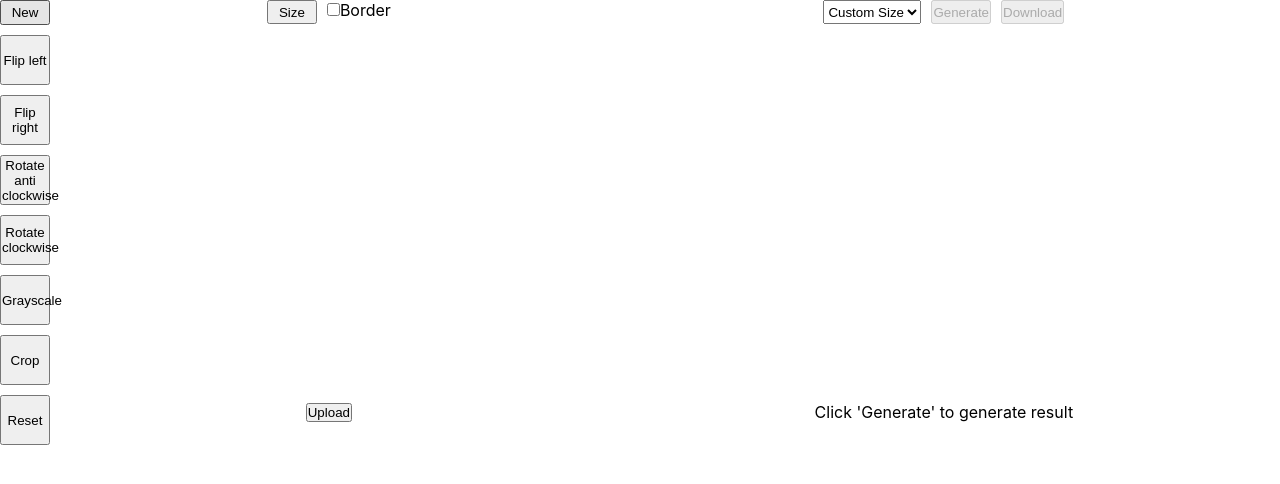
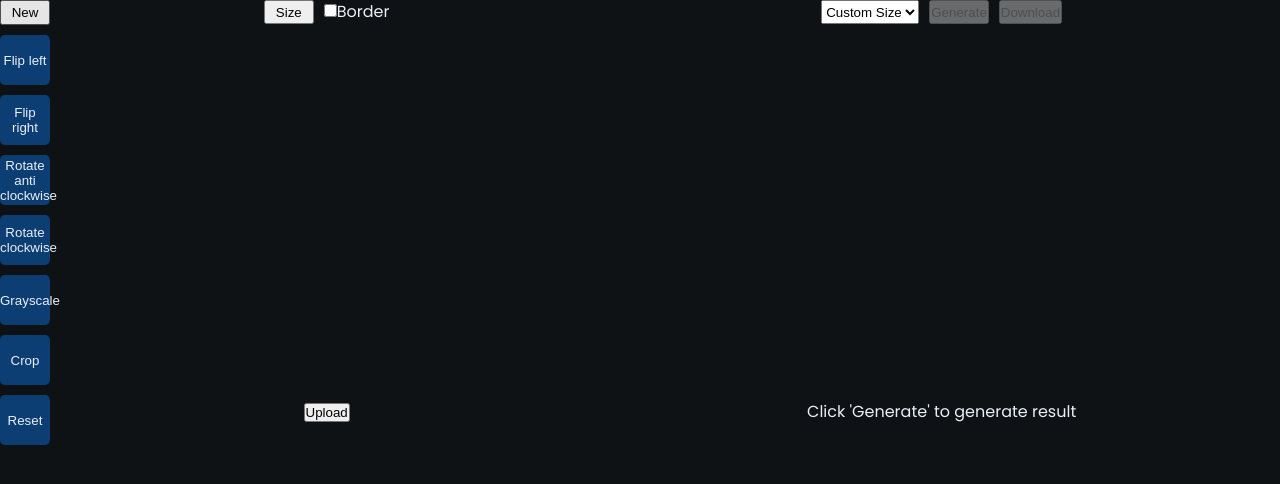
Before and after one commit to dipeshhhh/Print-Grid, a React (Create React App) app: page / in a window 1280 px wide. Shown: the top 484 px of the page. Built offline with nearby package versions, Linux system fonts and the light colour scheme; the HTML template or start-up script is replaced by a standard one.

Commit message:
Initial themes set

```diff
--- a/src/App.css
+++ b/src/App.css
@@ -2,6 +2,8 @@
   --app-gap: 10px;
   --topbar-height: 25px;
   --edit-button-section-width: 50px;
+
+  --edit-button-radius: 5px;
 }
 
 .App {
@@ -49,6 +51,11 @@
 
 .sidebar-button {
   height: var(--edit-button-section-width);
+  background-color: var(--secondary);
+  color: var(--text);
+  border-radius: var(--edit-button-radius);
+  cursor: pointer;
+  border: none;
 }
 /* Edit buttons END */
 
--- a/src/App.js
+++ b/src/App.js
@@ -1,4 +1,4 @@
-import React, { useState } from 'react';
+import React, { useState, useEffect } from 'react';
 import './App.css';
 
 function EditButtons() {
@@ -52,7 +52,7 @@ function ImageSection() {
         {/* For future: adjust custom image size in the topbar itself */}
         <span className='checkbox'>
           <input id='border-check' type='checkbox' checked={isBordered} onChange={handleCheckboxChange} />
-          <label for='border-check'>Border</label>
+          <label htmlFor='border-check'>Border</label>
         </span>
       </div>
       <div className='image-section-main'>
@@ -98,7 +98,7 @@ function GenerateImage() {
           <option onClick={createCustomSize}>Custom Size</option>
           {
             sizeOptions.map(sizeOption => (
-              <option value={sizeOption} onClick={handleSizeChange}>{sizeOption.name}</option>
+              <option value={sizeOption} onClick={handleSizeChange} key={`${sizeOption.name}`}>{sizeOption.name}</option>
             ))
           }
         </select>
@@ -118,8 +118,20 @@ function GenerateImage() {
 }
 
 function App() {
+  const [theme, setTheme] = useState('dark'); // default to dark
+  // const [theme, setTheme] = useState('light'); // default to light
+
+  const toggleTheme = () => {
+    setTheme((prevTheme) => prevTheme === 'light' ? 'dark' : 'light');
+  };
+
+  useEffect(() => {
+    document.documentElement.setAttribute('data-theme', `${theme}`);
+  }, [theme]);
+
   return (
-    <div className="App">
+    <div className={`App ${theme}`}>
+      {/* <button onClick={toggleTheme}>Toggle theme</button> */}
       <EditButtons />
       <ImageSection />
       <GenerateImage />
--- a/src/index.css
+++ b/src/index.css
@@ -1,3 +1,21 @@
+@import url('https://fonts.googleapis.com/css?family=Poppins:700|Poppins:400');
+
+:root[data-theme="light"] {
+  --text: rgb(8, 15, 23);
+  --background: rgb(234, 237, 240);
+  --primary: rgb(50, 132, 220);
+  --secondary: rgb(140, 190, 243);
+  --accent: rgb(59, 150, 247);
+}
+
+:root[data-theme="dark"] {
+  --text: rgb(232, 239, 247);
+  --background: rgb(15, 18, 21);
+  --primary: rgb(35, 117, 205);
+  --secondary: rgb(12, 62, 115);
+  --accent: rgb(8, 99, 196);
+}
+
 *,
 *::after,
 *::before {
@@ -9,14 +27,31 @@
 
 body {
   margin: 0;
-  font-family: -apple-system, BlinkMacSystemFont, 'Segoe UI', 'Roboto', 'Oxygen',
-    'Ubuntu', 'Cantarell', 'Fira Sans', 'Droid Sans', 'Helvetica Neue',
-    sans-serif;
+  font-family: 'Poppins';
+  font-weight: 400;
   -webkit-font-smoothing: antialiased;
   -moz-osx-font-smoothing: grayscale;
+  font-size: 1rem;
+  line-height: 1.5;
+  color: var(--text);
+  background-color: var(--background);
 }
 
-code {
-  font-family: source-code-pro, Menlo, Monaco, Consolas, 'Courier New',
-    monospace;
+h1, h2, h3, h4, h5 {
+  font-family: 'Poppins';
+  font-weight: 700;
 }
+
+html {font-size: 100%;} /* 16px */
+
+h1 {font-size: 4.210rem; /* 67.36px */}
+
+h2 {font-size: 3.158rem; /* 50.56px */}
+
+h3 {font-size: 2.369rem; /* 37.92px */}
+
+h4 {font-size: 1.777rem; /* 28.48px */}
+
+h5 {font-size: 1.333rem; /* 21.28px */}
+
+small {font-size: 0.750rem; /* 12px */}
```
